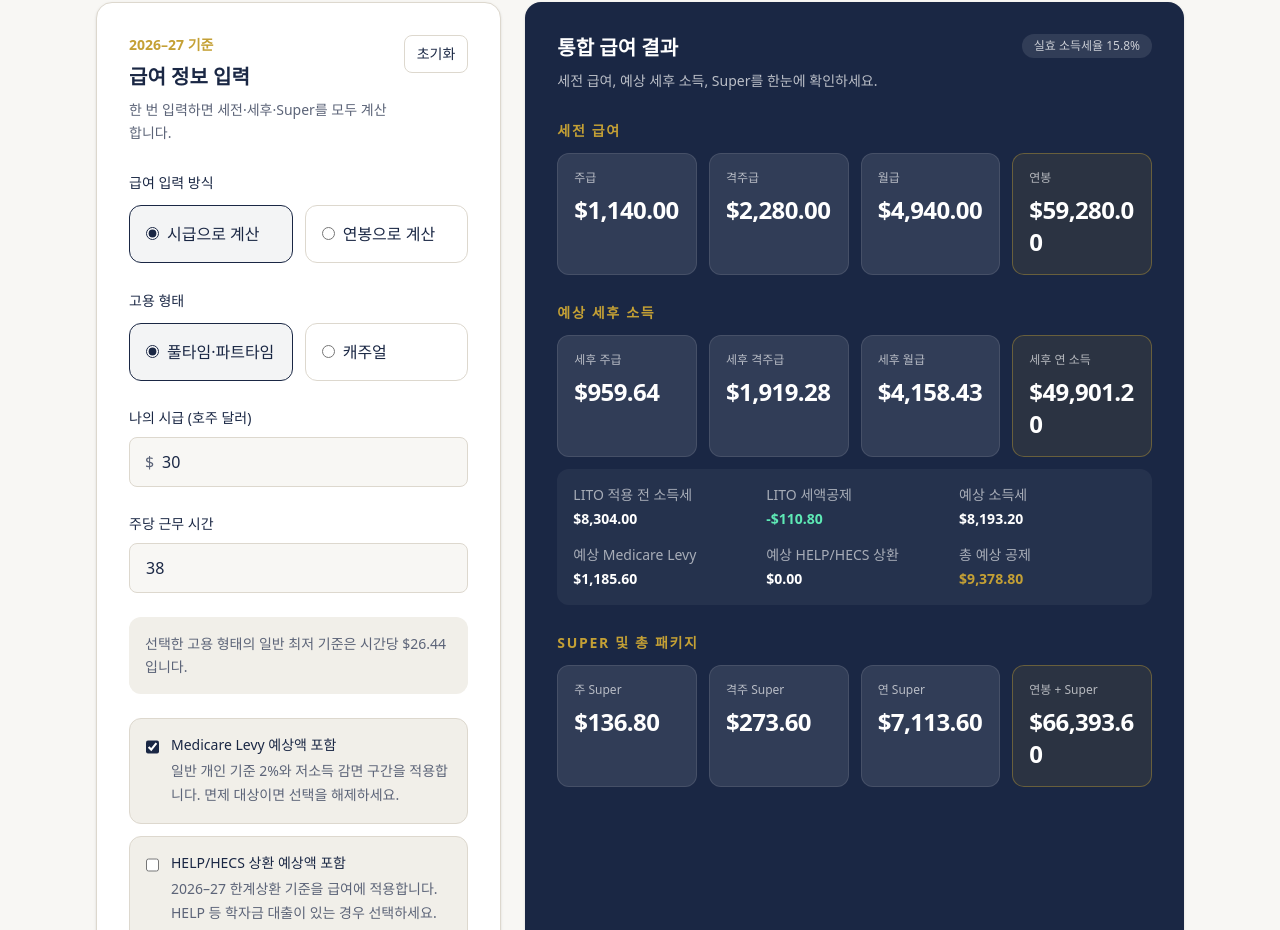
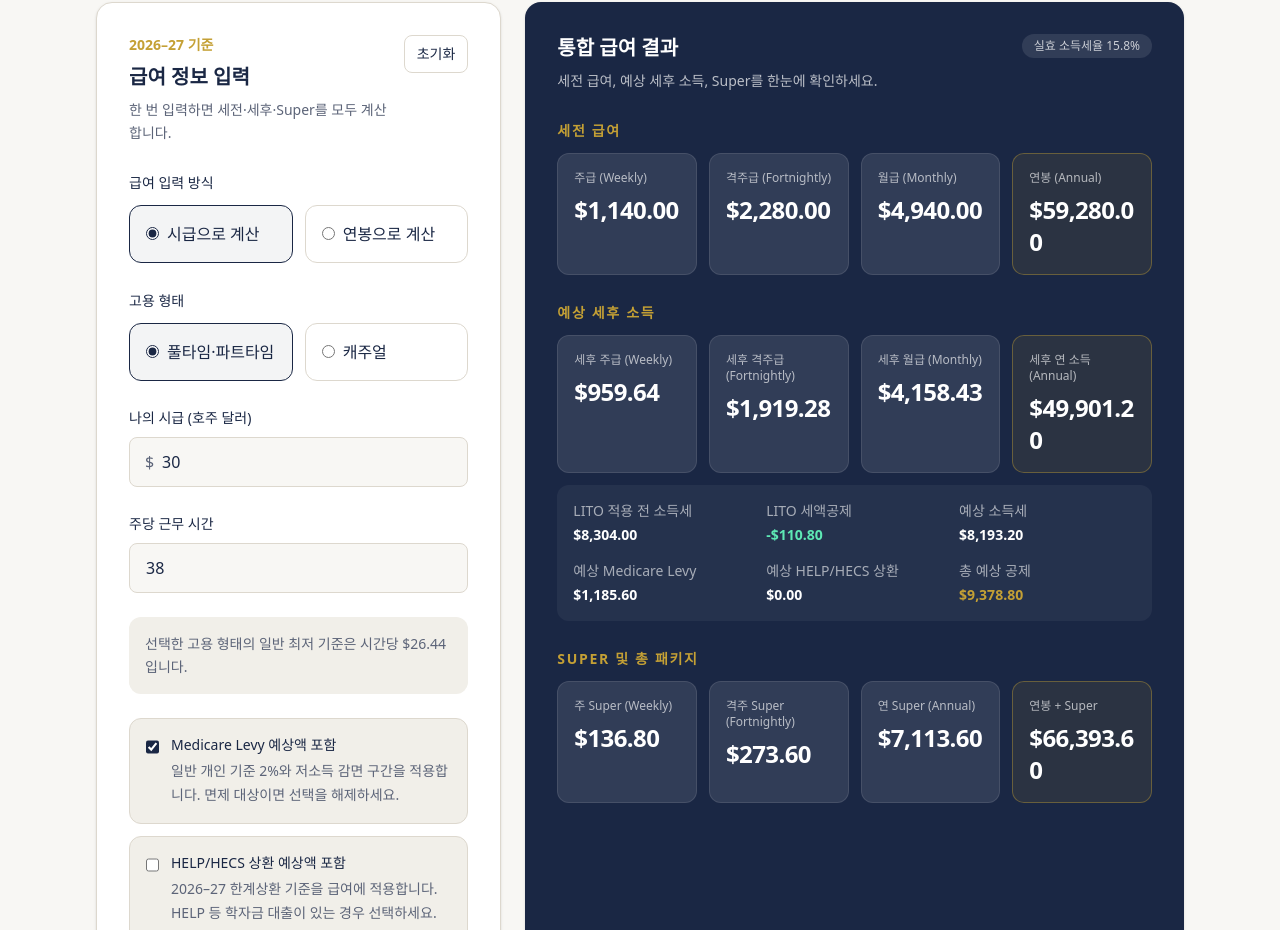
Before and after one commit to jelov219au/aussie-compass, a Next.js app: page /salary-calculator in a window 1280 px wide. Shown: the part 332-1262 px from the top of the page. Built offline with nearby package versions, Linux system fonts and the light colour scheme.

Commit message:
feat: add bilingual pay period labels

```diff
--- a/src/components/tools/SalaryCalculator.tsx
+++ b/src/components/tools/SalaryCalculator.tsx
@@ -286,20 +286,20 @@ export function SalaryCalculator() {
             <div>
               <h3 className="text-sm font-semibold uppercase tracking-[0.12em] text-gold">세전 급여</h3>
               <dl className="mt-3 grid gap-3 sm:grid-cols-2 xl:grid-cols-4">
-                <ResultCard label="주급" value={grossWeekly} />
-                <ResultCard label="격주급" value={grossFortnightly} />
-                <ResultCard label="월급" value={grossMonthly} />
-                <ResultCard label="연봉" value={grossAnnual} emphasis />
+                <ResultCard label="주급 (Weekly)" value={grossWeekly} />
+                <ResultCard label="격주급 (Fortnightly)" value={grossFortnightly} />
+                <ResultCard label="월급 (Monthly)" value={grossMonthly} />
+                <ResultCard label="연봉 (Annual)" value={grossAnnual} emphasis />
               </dl>
             </div>
 
             <div>
               <h3 className="text-sm font-semibold uppercase tracking-[0.12em] text-gold">예상 세후 소득</h3>
               <dl className="mt-3 grid gap-3 sm:grid-cols-2 xl:grid-cols-4">
-                <ResultCard label="세후 주급" value={netWeekly} />
-                <ResultCard label="세후 격주급" value={netFortnightly} />
-                <ResultCard label="세후 월급" value={netMonthly} />
-                <ResultCard label="세후 연 소득" value={netAnnual} emphasis />
+                <ResultCard label="세후 주급 (Weekly)" value={netWeekly} />
+                <ResultCard label="세후 격주급 (Fortnightly)" value={netFortnightly} />
+                <ResultCard label="세후 월급 (Monthly)" value={netMonthly} />
+                <ResultCard label="세후 연 소득 (Annual)" value={netAnnual} emphasis />
               </dl>
               <dl className="mt-3 grid gap-4 rounded-xl bg-white/5 p-4 text-sm sm:grid-cols-2 xl:grid-cols-3">
                 <div><dt className="text-white/60">LITO 적용 전 소득세</dt><dd className="mt-1 font-semibold">{formatCurrency(incomeTaxBeforeOffsets)}</dd></div>
@@ -314,9 +314,9 @@ export function SalaryCalculator() {
             <div>
               <h3 className="text-sm font-semibold uppercase tracking-[0.12em] text-gold">Super 및 총 패키지</h3>
               <dl className="mt-3 grid gap-3 sm:grid-cols-2 xl:grid-cols-4">
-                <ResultCard label="주 Super" value={superWeekly} />
-                <ResultCard label="격주 Super" value={superFortnightly} />
-                <ResultCard label="연 Super" value={superAnnual} />
+                <ResultCard label="주 Super (Weekly)" value={superWeekly} />
+                <ResultCard label="격주 Super (Fortnightly)" value={superFortnightly} />
+                <ResultCard label="연 Super (Annual)" value={superAnnual} />
                 <ResultCard label="연봉 + Super" value={totalPackage} emphasis />
               </dl>
             </div>
```
